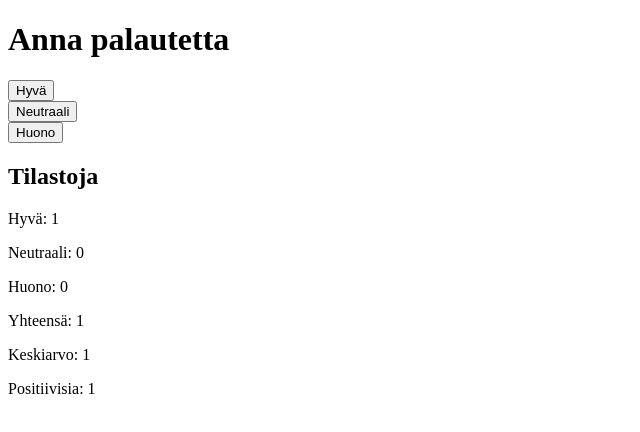
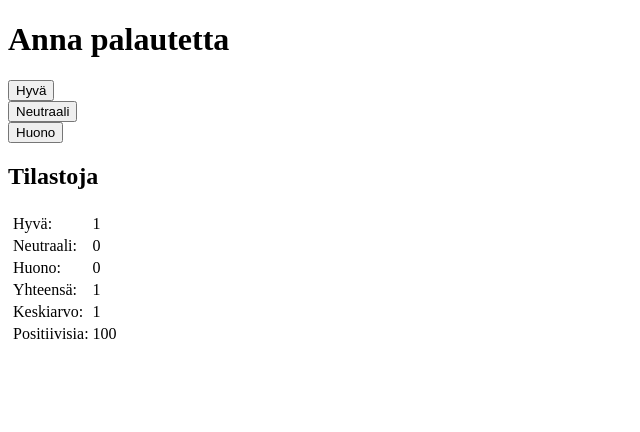
Before and after one commit to yasmnr/FSO, a React (Vite) app in the folder osa1/unicafe/: page / in a window 1280 px wide. Both pictures are taken after a click on the button "Hyvä". Shown: the top 432 px of the page, without its empty margins (0-640 px from the left). Built offline with nearby package versions, Linux system fonts and the light colour scheme.

Commit message:
Exercise 1.11 unicafe step6

```diff
--- a/osa1/unicafe/src/App.jsx
+++ b/osa1/unicafe/src/App.jsx
@@ -6,14 +6,16 @@ const Statistics = (props) => {
         return <p>Ei annettuja palautteita</p>;
     }
     return (
+        <table>
         <div>
             <StatisticLine text="Hyvä:" value ={props.good} />
             <StatisticLine text="Neutraali:" value ={props.neutral} />
             <StatisticLine text="Huono:" value ={props.bad} />
             <StatisticLine text="Yhteensä:" value ={total} />
             <StatisticLine text="Keskiarvo:" value ={props.good-props.bad/(props.good+props.neutral+props.bad)} />
-            <StatisticLine text="Positiivisia:" value ={props.good/(props.good+props.neutral+props.bad)} />
+            <StatisticLine text="Positiivisia:" value ={(props.good/(props.good+props.neutral+props.bad)*100)} />
         </div>
+            </table>
     )
 }
 
@@ -27,9 +29,10 @@ const Button = (props) => {
 
 const StatisticLine = (props) => {
     return (
-        <div>
-            <p>{props.text} {props.value}</p>
-        </div>
+            <tr>
+                <td>{props.text}</td>
+                <td>{props.value}</td>
+                </tr>
     )
 }
 
```
